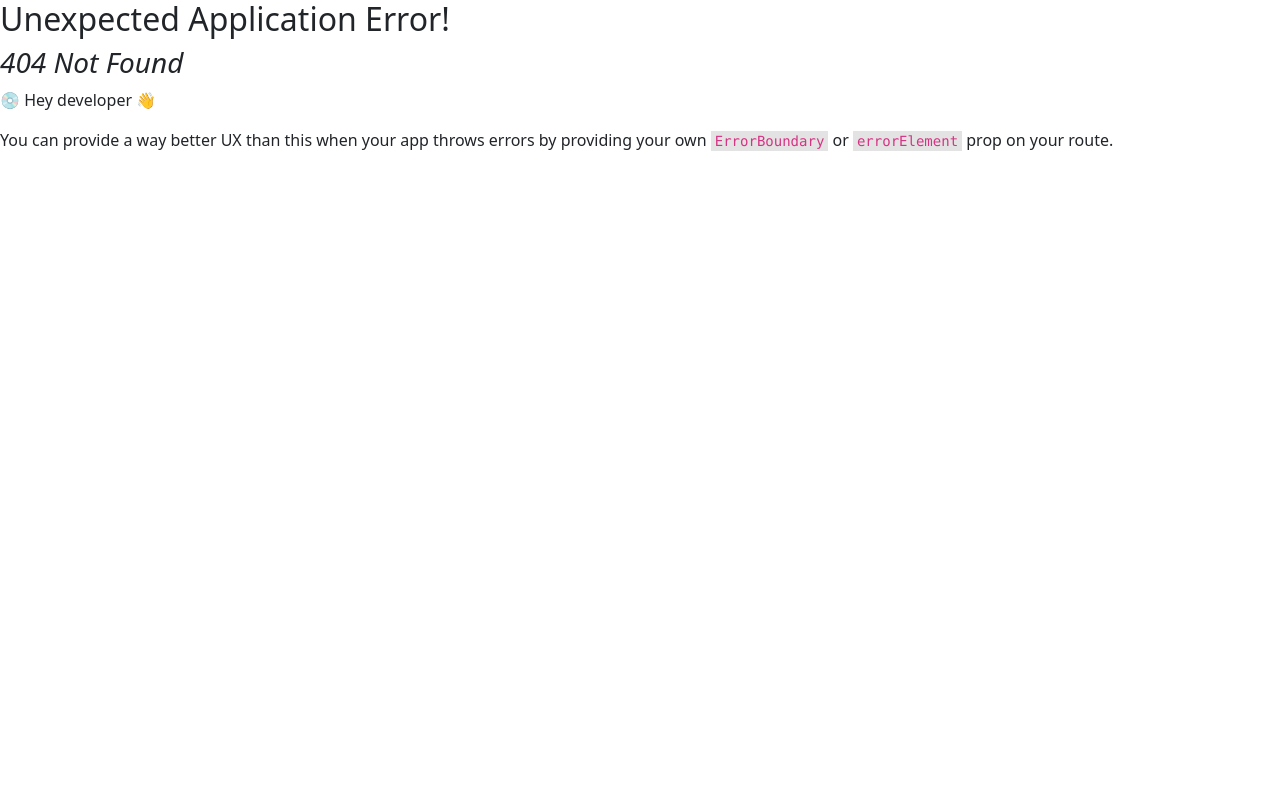
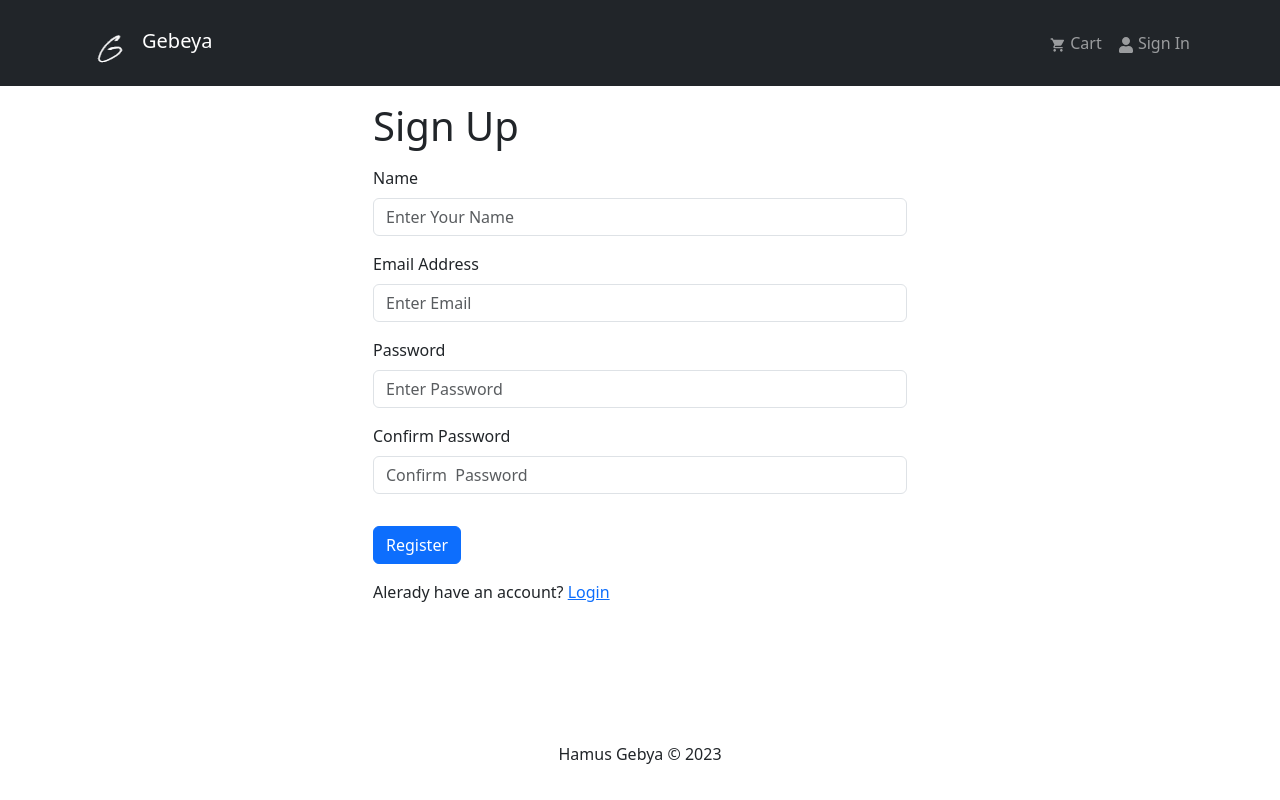
Before and after one commit to isaakgz/Gebeya_TechMart-E-commerce_Website, a React (Vite) app in the folder front-end/: page /register in a window 1280 px wide. Before the commit this address had no page. Built offline with nearby package versions, Linux system fonts and the light colour scheme.

Commit message:
user ragistration and validating input data using zod

```diff
--- a/front-end/src/Pages/LoginPage.tsx
+++ b/front-end/src/Pages/LoginPage.tsx
@@ -18,7 +18,7 @@ import { setCredentials } from "../features/authSlice/authSlice";
 import { toast } from "react-toastify";
 import { useDispatch, useSelector } from "react-redux";
 import { RootState } from "../store";
-import React, { useEffect } from "react";
+import  { useEffect } from "react";
 
 // creating a schema for for input data
 const userSchema = z.object({
--- /dev/null
+++ b/front-end/src/Pages/SignUpPage.tsx
@@ -0,0 +1,164 @@
+import {
+    Button,
+    Col,
+    Form,
+    FormControl,
+    FormGroup,
+    FormLabel,
+    Row,
+  } from "react-bootstrap";
+  import { useForm } from "react-hook-form";
+  import { z } from "zod";
+  import { zodResolver } from "@hookform/resolvers/zod";
+  import { Link, useLocation, useNavigate } from "react-router-dom";
+  import FormContainer from "../components/FormContainer";
+  import Loader from "../components/Loader";
+  import { useRegisterMutation } from "../features/userApiSlices/userApiSlices";
+  import { setCredentials } from "../features/authSlice/authSlice";
+  import { toast } from "react-toastify";
+  import { useDispatch, useSelector } from "react-redux";
+  import { RootState } from "../store";
+  import  { useEffect } from "react";
+
+  // creating a schema for for input data
+  const userSchema = z
+  .object({
+    name: z
+      .string()
+      .min(6, { message: "name must be at least 6 charcters" })
+      .max(50, { message: "name can not be more than 50 charcters" }),
+    email: z.string().email({ message: "invalid email address" }),
+    password: z
+      .string()
+      .min(8, { message: "password must be at least 8 charcters" }),
+    confirmpassword: z.string().min(8, { message: "password doesn't match" }),
+  })
+  .refine((data) => data.password === data.confirmpassword, {
+    message: "Password doesn't match",
+    path: ["confirmpassword"],
+  });
+
+  ///extract the inferred type
+  type FormData = z.infer<typeof userSchema>;
+
+  function SignUpPage() {
+    const {
+      register,
+      handleSubmit,
+      formState: { errors },
+    } = useForm<FormData>({ resolver: zodResolver(userSchema) });
+
+
+
+    const dispatch = useDispatch();
+    const navigate = useNavigate();
+
+    const [registerNewUser, { isLoading }] = useRegisterMutation();
+    const { userInfo } = useSelector((state: RootState) => state.auth);
+    const { search } = useLocation();
+    const searchParms = new URLSearchParams(search);
+
+    const redirect = searchParms.get("redirect") || "/";
+
+    useEffect(() => {
+      if (userInfo) {
+        navigate(redirect);
+      }
+    }, [userInfo, redirect, navigate]);
+
+    const submitHandler = async (data: FormData) => {
+        try {
+          const { name, email, password } = data;
+          const res = await registerNewUser({name, email, password}).unwrap();
+          dispatch(setCredentials({ ...res }));
+          navigate(redirect);
+          toast.success("Login successful!"); // Add a success toast
+        } catch (error) {
+          toast.error(
+            error instanceof Error ? error.message : "Email already in use"
+          );
+        }
+      };
+    return (
+      <FormContainer>
+        <h1>Sign Up</h1>
+        <Form onSubmit={handleSubmit((data) => submitHandler(data))}>
+        <FormGroup className="my-3">
+            <FormLabel>Name</FormLabel>
+            <FormControl
+              {...register("name")}
+              id="name"
+              name="name"
+              type="tsext"
+              placeholder="Enter Your Name"
+            ></FormControl>
+             {errors.name && (
+              <p className="text-danger small">{errors.name.message}</p>
+            )}
+
+          </FormGroup>
+          <FormGroup className="my-3">
+            <FormLabel>Email Address</FormLabel>
+            <FormControl
+              {...register("email")}
+              id="email"
+              name="email"
+              type="email"
+              placeholder="Enter Email"
+            ></FormControl>
+             {errors.email && (
+              <p className="text-danger small">{errors.email.message}</p>
+            )}
+
+          </FormGroup>
+          <FormGroup className="my-3">
+            <FormLabel>Password</FormLabel>
+            <FormControl
+              {...register("password")}
+              id="password"
+              name="password"
+              type="password"
+              placeholder="Enter Password"
+            ></FormControl>
+             {errors.password && (
+              <p className="text-danger small">{errors.password.message}</p>
+            )}
+          </FormGroup>
+          <FormGroup className="my-3">
+            <FormLabel>Confirm Password</FormLabel>
+            <FormControl
+              {...register("confirmpassword")}
+              id="confirmpassword"
+              name="confirmpassword"
+              type="password"
+              placeholder="Confirm  Password"
+            ></FormControl>
+             {errors.confirmpassword && (
+              <p className="text-danger small">{errors.confirmpassword.message}</p>
+            )}
+
+          </FormGroup>
+
+          <Button
+            type="submit"
+            variant="primary"
+            className="mt-3"
+            disabled={isLoading}
+          >
+            Register
+          </Button>
+          {isLoading && <Loader />}
+        </Form>
+        <Row className="py-3">
+          <Col>
+            Alerady have an account?{" "}
+            <Link to={redirect ? `/login?redirect=${redirect}` : `/login`}>
+              Login
+            </Link>
+          </Col>
+        </Row>
+      </FormContainer>
+    );
+  }
+
+  export default SignUpPage;
--- a/front-end/src/components/Header.tsx
+++ b/front-end/src/components/Header.tsx
@@ -18,7 +18,7 @@ function Header() {
   const [logoutApiCall] = useLogoutMutation();
   const logoutHandler = async () => {
     try {
-      await logoutApiCall({})
+      await logoutApiCall(null)
 
       dispatch(logout());
       navigate("/login");
--- a/front-end/src/features/userApiSlices/userApiSlices.ts
+++ b/front-end/src/features/userApiSlices/userApiSlices.ts
@@ -21,10 +21,21 @@ export const userApiSlice = apiSlice.injectEndpoints({
         body: data,
       }),
     }),
+    register: builder.mutation<
+      { token: string; user: User },
+      { name: string; email: string; password: string }
+    >({
+      query: (data) => ({
+        url: `${USERS_URL}`,
+        method: "POST",
+        body: data,
+      }),
+    }),
     logout: builder.mutation<void, null>({
       query: () => ({ url: `${USERS_URL}/logout`, method: "POST" }),
     }),
   }),
 });
 
-export const { useLoginMutation, useLogoutMutation } = userApiSlice;
+export const { useLoginMutation, useLogoutMutation, useRegisterMutation } =
+  userApiSlice;
--- a/front-end/src/main.tsx
+++ b/front-end/src/main.tsx
@@ -15,6 +15,7 @@ import HomePage from "./Pages/HomePage.tsx";
 import ProductPage from "./Pages/ProductPage.tsx";
 import CartPage from "./Pages/CartPage.tsx";
 import LoginPage from "./Pages/LoginPage.tsx";
+import SignUpPage from "./Pages/SignUpPage.tsx";
 
 const router = createBrowserRouter(
   createRoutesFromElements(
@@ -23,6 +24,7 @@ const router = createBrowserRouter(
       <Route path="/product/:id" element={<ProductPage />} />
       <Route path="/cart" element={<CartPage />} />
       <Route path="/login" element={<LoginPage />} />
+      <Route path="/register" element={<SignUpPage />} />
 
     </Route>
   )
```
Also changed, not shown: 1 other file (tests, documents, lock files or other folders).
